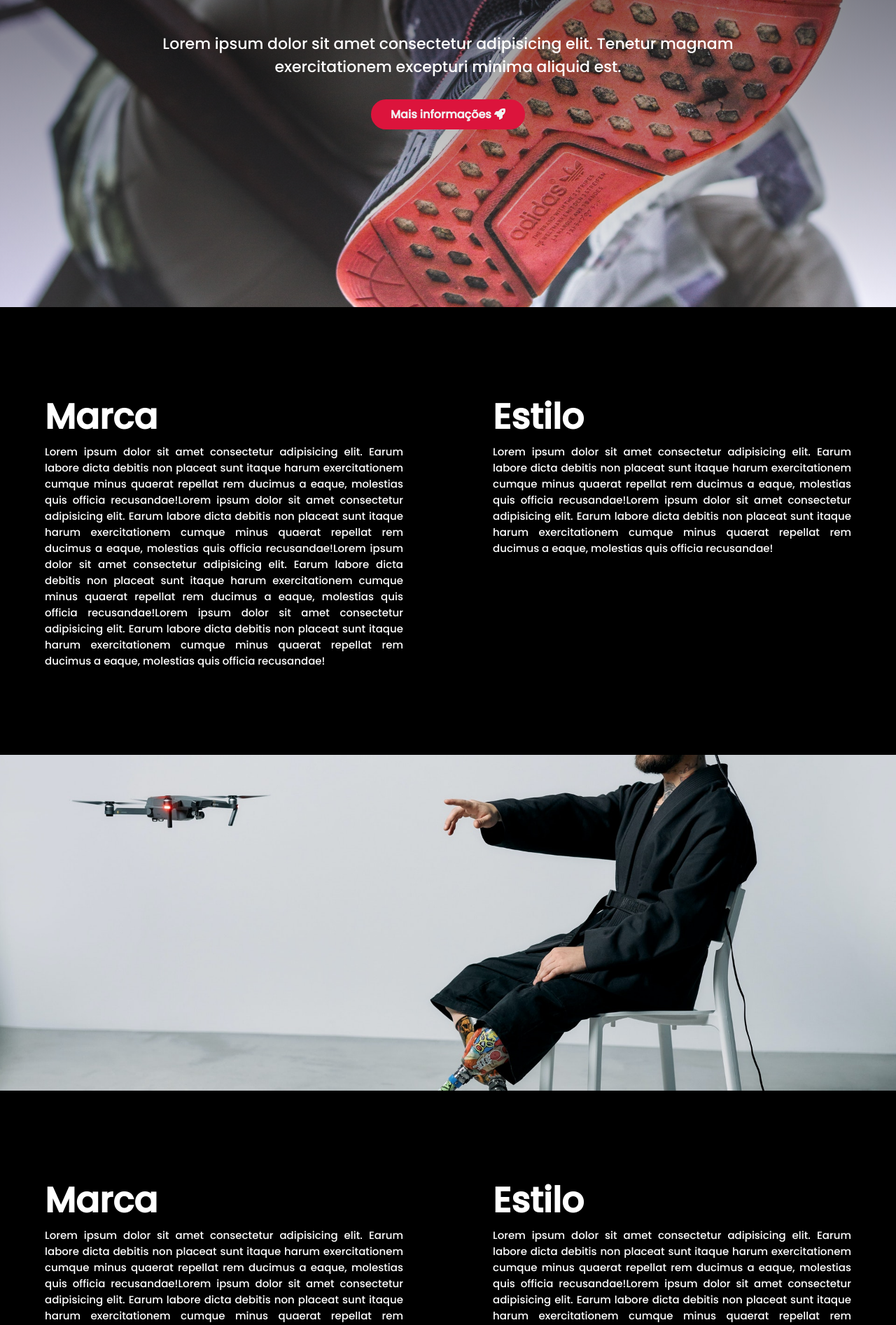
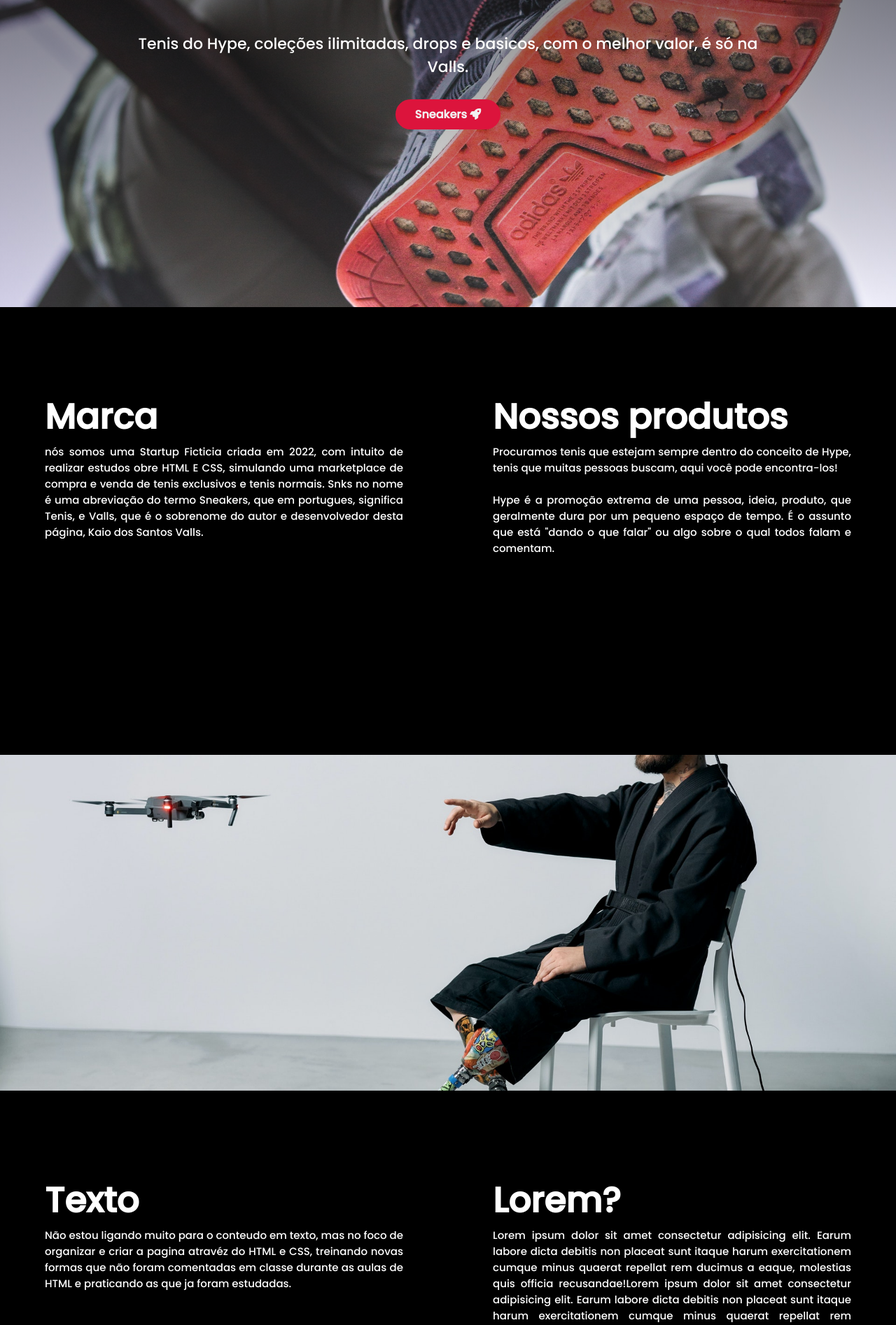
Before and after one commit to KaioValls/HTML, a plain HTML site: page index.html in a window 1280 px wide. Shown: the part 361-2255 px from the top of the page at 70% size. Drawn offline with Linux system fonts and the light colour scheme.

Commit message:
Alteração de texto e componentes CSS

```diff
--- a/index.html
+++ b/index.html
@@ -34,32 +34,35 @@
     </header>
 
     <div class="container bg-image-1 hero" id="container1">
-        <h2 class="hero-title">Vamos viajar pelo espaço?</h2>
+        <h2 class="hero-title">Conheça nossos Sneakers</h2>
         <p class="hero-text">
-            Lorem ipsum dolor sit amet consectetur adipisicing elit. Tenetur magnam exercitationem excepturi minima aliquid est.
+            Tenis do Hype, coleções ilimitadas, drops e basicos, com o melhor valor, é só na Valls.
         </p>
-        <a href="products.html" class="btn">Mais informações <i class="fa-solid fa-rocket"></i></a>
+        <a href="products.html" class="btn">Sneakers <i class="fa-solid fa-rocket"></i></a>
     </div>
     <div class="container bg-color-1" id="container2">
         <div class="inside">
        <h2>Marca</h2>
-        <p>Lorem ipsum dolor sit amet consectetur adipisicing elit. Earum labore dicta debitis non placeat sunt itaque harum exercitationem cumque minus quaerat repellat rem ducimus a eaque, molestias quis officia recusandae!Lorem ipsum dolor sit amet consectetur adipisicing elit. Earum labore dicta debitis non placeat sunt itaque harum exercitationem cumque minus quaerat repellat rem ducimus a eaque, molestias quis officia recusandae!Lorem ipsum dolor sit amet consectetur adipisicing elit. Earum labore dicta debitis non placeat sunt itaque harum exercitationem cumque minus quaerat repellat rem ducimus a eaque, molestias quis officia recusandae!Lorem ipsum dolor sit amet consectetur adipisicing elit. Earum labore dicta debitis non placeat sunt itaque harum exercitationem cumque minus quaerat repellat rem ducimus a eaque, molestias quis officia recusandae!
+        <p>nós somos uma Startup Ficticia criada em 2022, com intuito de realizar estudos obre HTML E CSS, simulando uma marketplace de compra e venda de tenis exclusivos e tenis normais. Snks no nome é uma abreviação do termo Sneakers, que em portugues, significa Tenis, e Valls, que é o sobrenome do autor e desenvolvedor desta página, Kaio dos Santos Valls.
         </p>
         </div>
         <div class="inside">
-        <h3>Estilo</h3>
-        <p> Lorem ipsum dolor sit amet consectetur adipisicing elit. Earum labore dicta debitis non placeat sunt itaque harum exercitationem cumque minus quaerat repellat rem ducimus a eaque, molestias quis officia recusandae!Lorem ipsum dolor sit amet consectetur adipisicing elit. Earum labore dicta debitis non placeat sunt itaque harum exercitationem cumque minus quaerat repellat rem ducimus a eaque, molestias quis officia recusandae!</p>
+        <h3>Nossos produtos</h3>
+        <p> Procuramos tenis que estejam sempre dentro do conceito de Hype, tenis que muitas pessoas buscam, aqui você pode encontra-los!<br><br>
+
+        Hype é a promoção extrema de uma pessoa, ideia, produto, que geralmente dura por um pequeno espaço de tempo. É o assunto que está "dando o que falar" ou algo sobre o qual todos falam e comentam.
+        </p>
         </div>
     </div>
     <div class="container bg-image-2" id="container3"></div>
     <div class="container bg-color-1" id="container4">
         <div class="inside">
-            <h2>Marca</h2>
-            <p>Lorem ipsum dolor sit amet consectetur adipisicing elit. Earum labore dicta debitis non placeat sunt itaque harum exercitationem cumque minus quaerat repellat rem ducimus a eaque, molestias quis officia recusandae!Lorem ipsum dolor sit amet consectetur adipisicing elit. Earum labore dicta debitis non placeat sunt itaque harum exercitationem cumque minus quaerat repellat rem ducimus a eaque, molestias quis officia recusandae!Lorem ipsum dolor sit amet consectetur adipisicing elit. Earum labore dicta debitis non placeat sunt itaque harum exercitationem cumque minus quaerat repellat rem ducimus a eaque, molestias quis officia recusandae!Lorem ipsum dolor sit amet consectetur adipisicing elit. Earum labore dicta debitis non placeat sunt itaque harum exercitationem cumque minus quaerat repellat rem ducimus a eaque, molestias quis officia recusandae!
+            <h2>Texto</h2>
+            <p>Não estou ligando muito para o conteudo em texto, mas no foco de organizar e criar a pagina atravéz do HTML e CSS, treinando novas formas que não foram comentadas em classe durante as aulas de HTML e praticando as que ja foram  estudadas.
             </p>
         </div>
         <div class="inside">
-            <h3>Estilo</h3>
+            <h3>Lorem?</h3>
             <p> Lorem ipsum dolor sit amet consectetur adipisicing elit. Earum labore dicta debitis non placeat sunt itaque harum exercitationem cumque minus quaerat repellat rem ducimus a eaque, molestias quis officia recusandae!Lorem ipsum dolor sit amet consectetur adipisicing elit. Earum labore dicta debitis non placeat sunt itaque harum exercitationem cumque minus quaerat repellat rem ducimus a eaque, molestias quis officia recusandae!</p>
         </div>
     </div>
```
Also changed, not shown: css/style-sobre.css (+12 -11 lines), products.html (+9 -4 lines).
